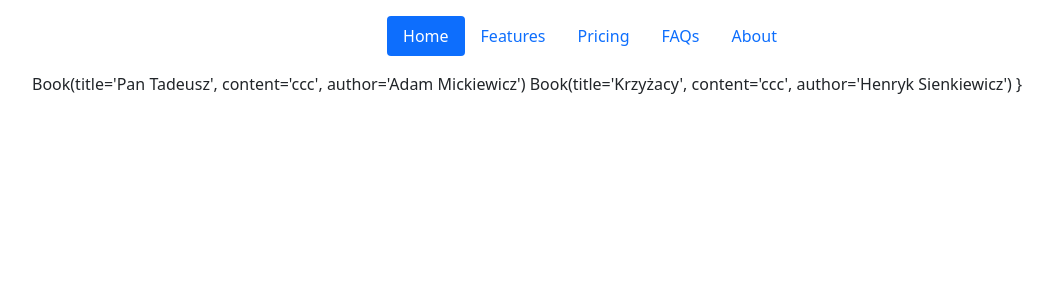
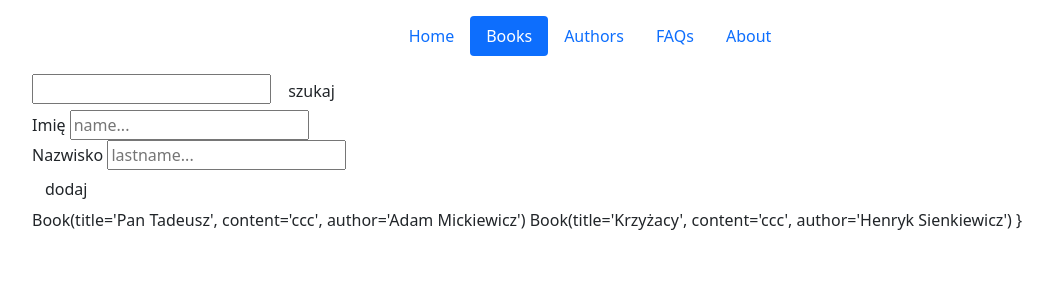
Before and after one commit to rkorzen/kurs_13_06_2022, a Flask app: page /books/ in a window 1280 px wide. Shown: the top 300 px of the page, without its empty margins (50-1103 px from the left). Run offline with Flask 2, Linux system fonts and the light colour scheme.

Commit message:
first form

```diff
--- a/flask_examples/app.py
+++ b/flask_examples/app.py
@@ -1,6 +1,6 @@
 from flask import Flask, render_template, request
 
-from models import books
+from models import books, authors, Author
 from services import MathService
 
 app = Flask(__name__)
@@ -16,6 +16,7 @@ def hello():
         lista=[1, 2, 3],
         xxx="od czapy",
         flaga=False,
+        active="main",
 
     )
 
@@ -36,7 +37,6 @@ def maths(op, a, b):
 
 @app.route("/books/")  # /books/     /books/?query=Pan
 def books_list():
-
     q = request.args.get("query")
     books_list = books
     if q:
@@ -44,10 +44,35 @@ def books_list():
 
     return render_template(
         "list.html",
-        objects=books_list
-
+        objects=books_list,
+        active="books"
     )
 
+
+@app.route("/authors/")  # /authors/     or /authors/?query=Pan
+def authors_list():
+
+    q = request.args.get("query")
+    authors_list = authors
+    if q:
+        authors_list = [x for x in authors if x.name.startswith(q)]
+
+    return render_template(
+        "list.html",
+        objects=authors_list,
+        active="authors"
+    )
+
+@app.route("/authors/", methods=["POST"])
+def add_author():
+    print(request.args)
+    print(request.data)
+    print(request.form)
+    name = request.form.get('name')
+    lastname = request.form.get('lastname')
+    a = Author(name, lastname)
+    authors.append(a)
+    return "Dodano"
 
 "/maths/add/1/3/"
 "/maths/sub/1/3/"
--- a/flask_examples/templates/base.html
+++ b/flask_examples/templates/base.html
@@ -12,9 +12,9 @@
 
     <header class="d-flex justify-content-center py-3">
         <ul class="nav nav-pills">
-            <li class="nav-item"><a href="#" class="nav-link active" aria-current="page">Home</a></li>
-            <li class="nav-item"><a href="#" class="nav-link">Features</a></li>
-            <li class="nav-item"><a href="#" class="nav-link">Pricing</a></li>
+            <li class="nav-item"><a href="/" class="nav-link {% if active=='main' %}active{% endif %}" aria-current="page">Home</a></li>
+            <li class="nav-item"><a href="/books/" class="nav-link {% if active=='books' %}active{% endif %}">Books</a></li>
+            <li class="nav-item"><a href="/authors/" class="nav-link {% if active=='authors' %}active{% endif %}">Authors</a></li>
             <li class="nav-item"><a href="#" class="nav-link">FAQs</a></li>
             <li class="nav-item"><a href="#" class="nav-link">About</a></li>
         </ul>
--- a/flask_examples/templates/list.html
+++ b/flask_examples/templates/list.html
@@ -2,6 +2,22 @@
 
 
 {% block body %}
+
+<form>
+    <input type="text" name="query">
+    <input type="submit" class="btn" value="szukaj">
+</form>
+
+
+<form method="POST">
+    <label for="name">Imię</label>
+    <input type="text" name="name" placeholder="name..." id="name"><br>
+    <label for="lastname">Nazwisko</label>
+    <input type="text" name="lastname" placeholder="lastname..." id="lastname"><br>
+    <input type="submit" class="btn" value="dodaj">
+</form>
+
+
 {% for obj in objects %}
 {{ obj }}
 {% endfor %}}
```
Also changed, not shown: flask_examples/models.py (+13 -1 lines).
